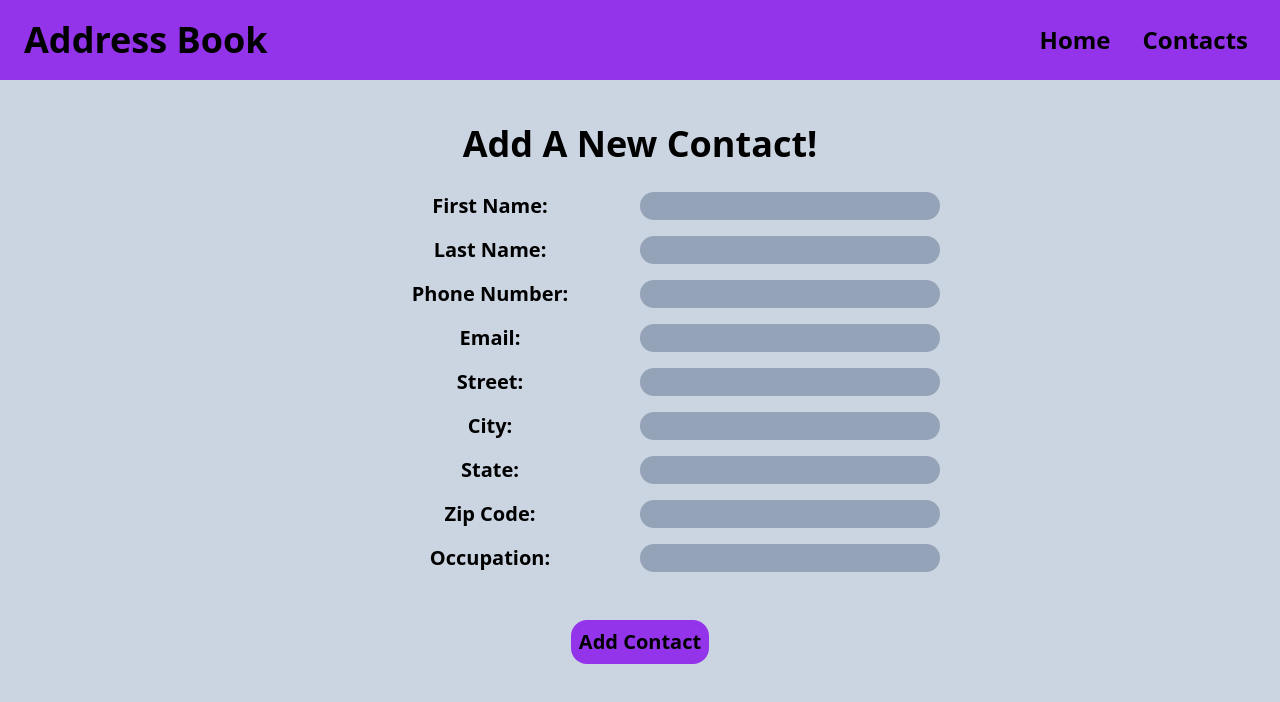
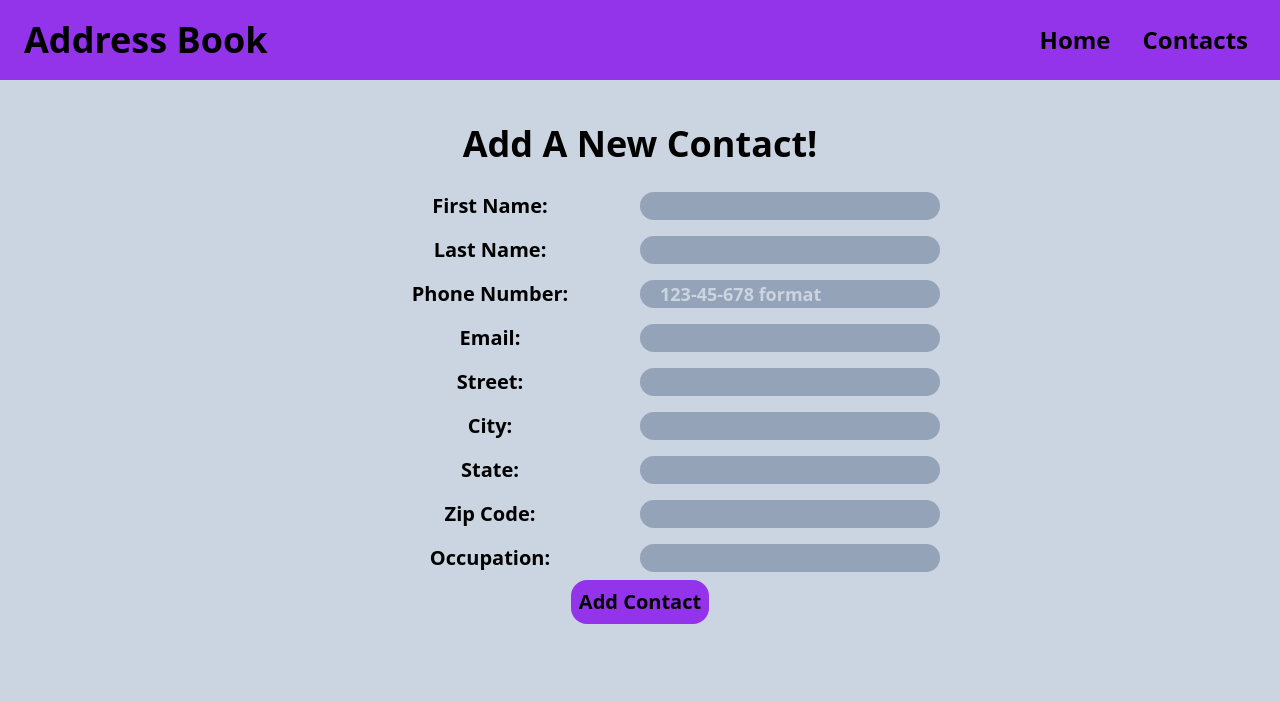
Before and after one commit to msalerno93/AddressBook, a React (Create React App) app in the folder client/: page /addcontact in a window 1280 px wide. Shown: the top 702 px of the page. Built offline with nearby package versions, Linux system fonts and the light colour scheme.

Commit message:
add contact and delete contact functionality and styling completed

```diff
--- a/client/src/assets/mockData.js
+++ b/client/src/assets/mockData.js
@@ -53,46 +53,56 @@ export const contacts = [
     {
       id: 1,
       name: "First Name",
-      input: "text"
+      input: "text",
+      value: "firstName"
     },
     {
       id: 2,
       name: "Last Name",
-      input: "text"
+      input: "text",
+      value: "lastName"
+
     },
     {
       id: 3,
       name: "Phone Number",
-      input: "text"
+      input: "text",
+      value: "phoneNumber"
     },
     {
       id: 4,
       name: "Email",
-      input: "email"
+      input: "email",
+      value: "email"
     },
     {
       id: 5,
       name: "Street",
-      input: "text"
+      input: "text",
+      value: "street"
     },
     {
       id: 6,
       name: "City",
-      input: "text"
+      input: "text",
+      value: "city"
     },
     {
       id: 7,
       name: "State",
-      input: "text"
+      input: "text",
+      value: "state"
     },
     {
       id: 8,
       name: "Zip Code",
-      input: "text"
+      input: "text",
+      value: "zipCode"
     },
     {
       id: 9,
       name: "Occupation",
-      input: "text"
+      input: "text",
+      value: "occupation"
     },
   ]
--- a/client/src/pages/addContact.jsx
+++ b/client/src/pages/addContact.jsx
@@ -1,39 +1,136 @@
-import { addContactData } from "../assets/mockData";
-import {useNavigate} from "react-router-dom"
+import { useState } from "react";
+import { useNavigate } from "react-router-dom";
 
 const AddContact = () => {
+  const [firstName, setFirstName] = useState("");
+  const [lastName, setLastName] = useState("");
+  const [phoneNumber, setPhoneNumber] = useState("");
+  const [email, setEmail] = useState("");
+  const [street, setStreet] = useState("");
+  const [city, setCity] = useState("");
+  const [state, setState] = useState("");
+  const [zipCode, setZipCode] = useState("");
+  const [occupation, setOccupation] = useState("");
 
-const navigate = useNavigate()
+  const navigate = useNavigate();
 
-const postNewContact = () => {
-  navigate('/allcontacts')
-}
+  const postNewContact = async (e) => {
+    e.preventDefault();
+    const url = `http://localhost:3005/api/contacts`;
+    const contact = {
+      firstName,
+      lastName,
+      phoneNumber,
+      email,
+      street,
+      city,
+      state,
+      zipCode,
+      occupation,
+    };
+    fetch(url, {
+      method: "POST",
+      headers: { "Content-Type": "application/json" },
+      body: JSON.stringify(contact),
+    })
+    setTimeout(() => {
+      navigate("/allcontacts");
+    }, 2000);
+  };
 
   return (
     <div className="p-10 text-center">
       <div className="py-5 text-4xl font-bold">Add A New Contact!</div>
-      <form action="" method="POST" className="pb-10">
-        {addContactData.map(({ name, type, id }) => {
-          return (
-            <div key={id} className="grid grid-cols-2 lg:mx-[25%] md:mx-[25%] max-w-full">
-              <p className="pt-2 font-bold text-black text-xl">{name}:</p>{" "}
-              <input
-                type={type}
-                className="px-5 my-2 rounded-2xl bg-slate-400 text-black font-bold text-lg"
-              />
-            </div>
-          );
-        })}
-        {/* <p className='pt-2 font-bold text-black'>First Name:</p> <input type="text" className='px-5 my-2 rounded-2xl bg-slate-400 text-black font-bold text-md' />
-        <p className='pt-2 font-bold text-black'>First Name:</p> <input type="text" className='px-5 my-2 rounded-2xl bg-slate-400' />
-        <p className='pt-2 font-bold text-black'>First Name:</p> <input type="text" className='px-5 my-2 rounded-2xl bg-slate-400' />
-        <p className='pt-2 font-bold text-black'>First Name:</p> <input type="text" className='px-5 my-2 rounded-2xl bg-slate-400' />
-        <p className='pt-2 font-bold text-black'>First Name:</p> <input type="text" className='px-5 my-2 rounded-2xl bg-slate-400' />
-        <p className='pt-2 font-bold text-black'>First Name:</p> <input type="text" className='px-5 my-2 rounded-2xl bg-slate-400' /> */}
+      <form
+        action=""
+        method="POST"
+        className="text-center"
+        onSubmit={postNewContact}
+      >
+        <div className="grid grid-cols-2 lg:mx-[25%] md:mx-[25%] max-w-full">
+        <p className="pt-2 font-bold text-black text-xl">First Name:</p>{" "}
+        <input
+          onChange={(e) => setFirstName(e.target.value)}
+          value={firstName}
+          type="text"
+          maxLength="15"
+          className="px-5 my-2 rounded-2xl placeholder-slate-300 bg-slate-400 text-black font-bold text-lg"
+        />
+        <p className="pt-2 font-bold text-black text-xl">Last Name:</p>{" "}
+        <input
+          onChange={(e) => setLastName(e.target.value)}
+          value={lastName}
+          type="text"
+          maxLength="15"
+          className="px-5 my-2 rounded-2xl bg-slate-400 text-black font-bold text-lg"
+        />
+        <p className="pt-2 font-bold text-black text-xl">Phone Number:</p>{" "}
+        <input
+          onChange={(e) => setPhoneNumber(e.target.value)}
+          value={phoneNumber}
+          type="tel"
+          placeholder="123-45-678 format"
+          maxLength="12"
+          minLength="12"
+          className="px-5 my-2 rounded-2xl bg-slate-400 placeholder-slate-300 text-black font-bold text-lg"
+        />
+        <p className="pt-2 font-bold text-black text-xl">Email:</p>{" "}
+        <input
+          onChange={(e) => setEmail(e.target.value)}
+          value={email}
+          type="email"
+          maxLength="25"
+          className="px-5 my-2 rounded-2xl bg-slate-400 text-black font-bold text-lg"
+        />
+        <p className="pt-2 font-bold text-black text-xl">Street:</p>{" "}
+        <input
+          onChange={(e) => setStreet(e.target.value)}
+          value={street}
+          type="text"
+          maxLength="15"
+          className="px-5 my-2 rounded-2xl bg-slate-400 text-black font-bold text-lg"
+        />
+        <p className="pt-2 font-bold text-black text-xl">City:</p>{" "}
+        <input
+          onChange={(e) => setCity(e.target.value)}
+          value={city}
+          type="text"
+          maxLength="15"
+          className="px-5 my-2 rounded-2xl bg-slate-400 text-black font-bold text-lg"
+        />
+        <p className="pt-2 font-bold text-black text-xl">State:</p>{" "}
+        <input
+          onChange={(e) => setState(e.target.value)}
+          value={state}
+          type="text"
+          maxLength="2"
+          minLength="2"
+          className="px-5 my-2 rounded-2xl bg-slate-400 text-black font-bold text-lg"
+        />
+        <p className="pt-2 font-bold text-black text-xl">Zip Code:</p>{" "}
+        <input
+          onChange={(e) => setZipCode(e.target.value)}
+          value={zipCode}
+          type="text"
+          maxLength="5"
+          minLength="5"
+          className="px-5 my-2 rounded-2xl bg-slate-400 text-black font-bold text-lg"
+        />
+        <p className="pt-2 font-bold text-black text-xl">Occupation:</p>{" "}
+        <input
+          onChange={(e) => setOccupation(e.target.value)}
+          value={occupation}
+          type="text"
+          maxLength="15"
+          className="px-5 my-2 rounded-2xl bg-slate-400 text-black font-bold text-lg"
+        />
+        </div>
+        <div className="w-full text-center">
+        <button className="rounded-2xl text-xl font-bold mx-5 bg-purple-600 px-2 py-2 text-black hover:bg-purple-700">
+          Add Contact
+        </button>
+        </div>
       </form>
-      <button onClick={postNewContact} className="rounded-2xl text-xl font-bold mx-5 bg-purple-600 px-2 py-2 text-black hover:bg-purple-700">
-        Add Contact
-      </button>
     </div>
   );
 };
--- a/client/src/pages/allContacts.jsx
+++ b/client/src/pages/allContacts.jsx
@@ -3,44 +3,38 @@ import { Link } from "react-router-dom";
 // import { contacts } from "../assets/mockData";
 
 const AllContacts = () => {
-
   // const [searchValue, setSearchValue] = useState("");
-  const [contact, setContact] = useState([])
+  const [contact, setContact] = useState([]);
 
   const getContacts = async () => {
     const url = `http://localhost:3005/api/contacts`;
     const response = await fetch(url);
     const responseJson = await response.json();
     if (responseJson.contacts) {
-      setContact(responseJson.contacts)
+      setContact(responseJson.contacts);
     }
   };
 
   useEffect(() => {
-    getContacts();  //searchValue
+    getContacts(); //searchValue
   }, []);
 
   return (
-    <div className="p-5">
-      <div className="text-center pt-5 text-6xl font-logo font-bold">
+    <div className="p-5 text-center">
+      <div className="grid grid-cols-1">
+      <div className="pt-5 pb-5 text-6xl font-logo font-bold">
         Your Contact List
       </div>
-      {/* <div className="text-center pt-5">
-      <input
-        className="bg-white text-black md:w-2/5 sm:w-2/5 h-8 text-xl text-center outline-none rounded-lg placeholder-slate-400 font-bold"
-        type="text"
-        placeholder="Search Contact List"
-        // onChange={(event) => {setSearchValue(event.target.value)}}
-      />
-    </div> */}
+      <Link to="/addcontact">
+      <button className="rounded-2xl text-xl font-bold mx-[40%] bg-purple-600 px-2 py-2 text-black hover:bg-purple-700">Add Contact</button>
+      </Link>
+      </div>
       <div className="grid lg:grid-cols-3 md:grid-cols-2 sm:grid-cols-1 text-center pt-16">
         {contact.map(
           ({ firstName, lastName, phoneNumber, city, state, _id }) => {
             return (
               <Link key={_id} to={`/contact/${_id}`}>
-              <div
-                className="shadow-md bg-purple-600 mx-10 my-3 shadow-black rounded-3xl py-5 hover:scale-110 duration-200"
-              >
+                <div className="shadow-md bg-purple-600 mx-10 my-3 shadow-black rounded-3xl py-5 hover:scale-110 duration-200">
                   <p className="text-2xl font-bold">
                     {firstName} {lastName}
                   </p>
--- a/client/src/pages/contactShowPage.jsx
+++ b/client/src/pages/contactShowPage.jsx
@@ -1,11 +1,25 @@
-import { Link, useParams } from "react-router-dom";
+import { Link, useNavigate, useParams } from "react-router-dom";
 import { useEffect, useState } from "react";
 
 const ContactShowPage = () => {
   const [contact, setContact] = useState([]);
   const { id } = useParams();
+  const navigate = useNavigate()
 
   const url = `http://localhost:3005/api/contacts/${id}`;
+
+  const deleteContact = () => {
+    fetch(url, {
+      method: "DELETE",
+    })
+      .then((response) => {
+        if (!response.ok) {
+          throw new Error("Something went wrong");
+        }
+        navigate('/allcontacts')
+      })
+      .catch((e) => console.log(e));
+  };
 
   const getSingleContact = async () => {
     const response = await fetch(url);
@@ -29,7 +43,7 @@ const ContactShowPage = () => {
       </Link>
       <div className="w-full text-center">
         <div className="pt-10 px-5 lg:px-2">
-          <div className="lg:mx-[30%] bg-purple-500 rounded-full py-5 mb-5">
+          <div className="lg:mx-[30%] bg-purple-500 rounded-3xl py-5 mb-5">
             <h1 className="font-bold lg:text-5xl text-3xl py-3">
               {contact.firstName} {contact.lastName}
             </h1>
@@ -44,7 +58,10 @@ const ContactShowPage = () => {
           <button className="rounded-xl text-xl font-bold mx-5 bg-purple-600 py-2 px-5 text-black hover:bg-purple-700">
             Edit
           </button>{" "}
-          <button className="rounded-2xl text-xl font-bold mx-5 bg-red-600 px-5 py-2 text-black hover:bg-red-700">
+          <button
+            onClick={deleteContact}
+            className="rounded-2xl text-xl font-bold mx-5 bg-red-600 px-5 py-2 text-black hover:bg-red-700"
+          >
             Delete
           </button>
         </div>
```
Lines whose indentation alone changed are shown as unchanged.
